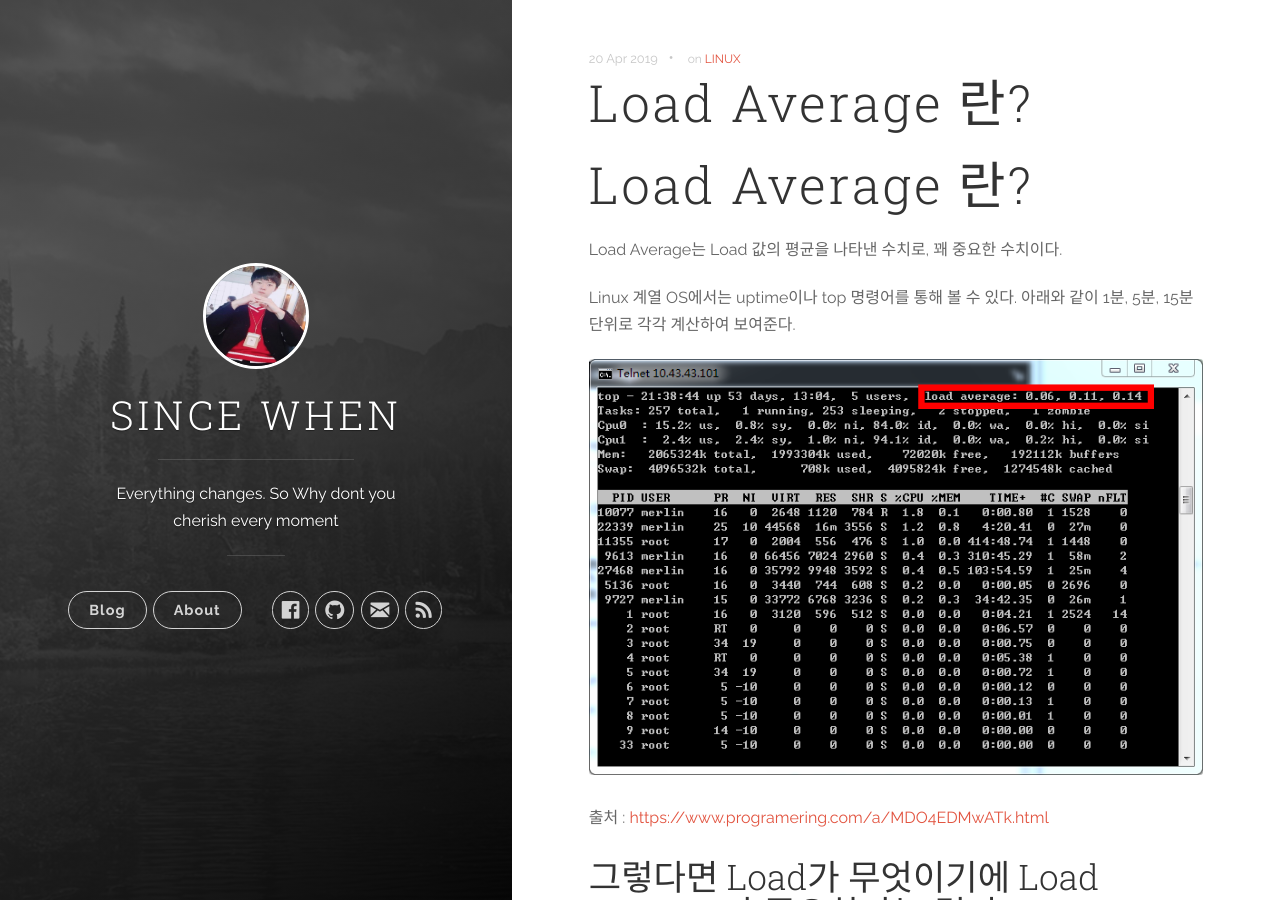
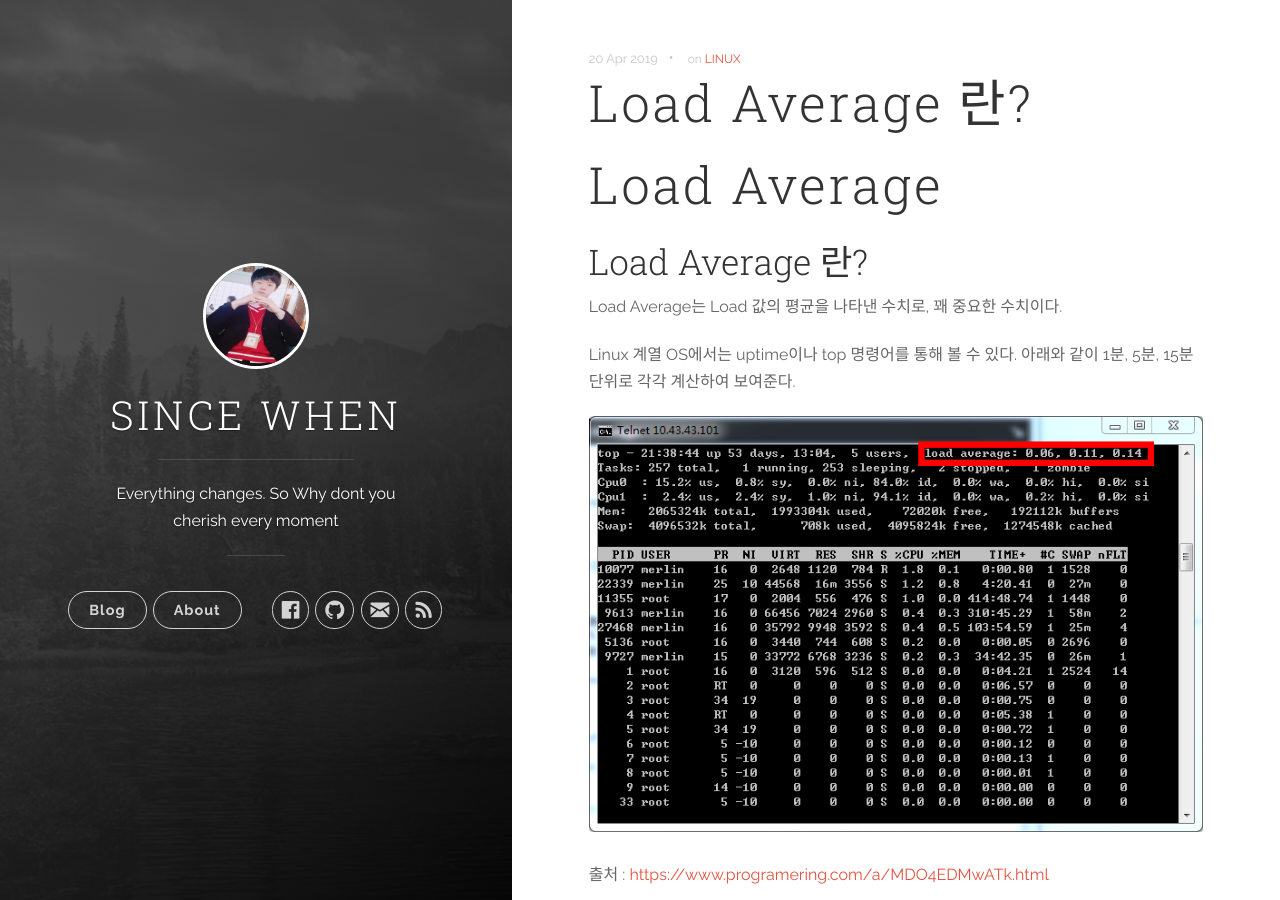
Before and after one commit to hiasince/hiasince.github.io, a Jekyll site: the page built from _posts/2019-04-20-Load-Average.md, in a window 1280 px wide and 900 px high. Built offline with Jekyll 4.4.1, drawn with Linux system fonts in a browser that asks for light colours; comment, search, counter and statistics services are not loaded.

Commit message:
Update and rename 2019-04-20-Load-Average란.md to 2019-04-20-Load-Average.md

```diff
--- a/_posts/2019-04-20-Load-Average란.md
+++ b/_posts/2019-04-20-Load-Average.md
@@ -5,8 +5,9 @@ categories: [POST]
 tags: [LINUX]
 ---
 
-# Load Average 란?
+# Load Average
 
+## Load Average 란?
 
 Load Average는 Load 값의 평균을 나타낸 수치로, 꽤 중요한 수치이다.
 
```
